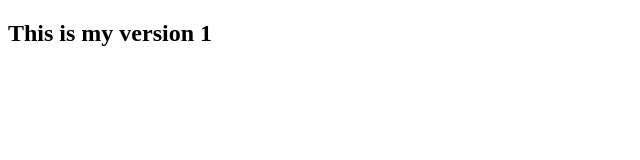
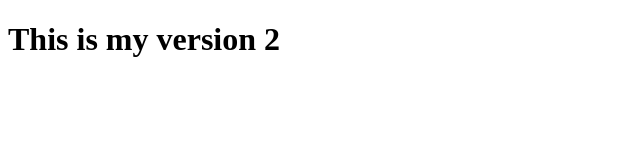
Before and after one commit to sukhman2112/sukhman202201607, a plain HTML site: page index.html in a window 1280 px wide. Shown: the whole page, without its empty margins (0-640 px from the left). Drawn offline with Linux system fonts and the light colour scheme.

Commit message:
This is V2

```diff
--- a/index.html
+++ b/index.html
@@ -6,6 +6,6 @@
     <title>Document</title>
 </head>
 <body>
-    <h2> This is my version 1</h2>
+    <h1> This is my version 2</h1>
 </body>
 </html>
```
